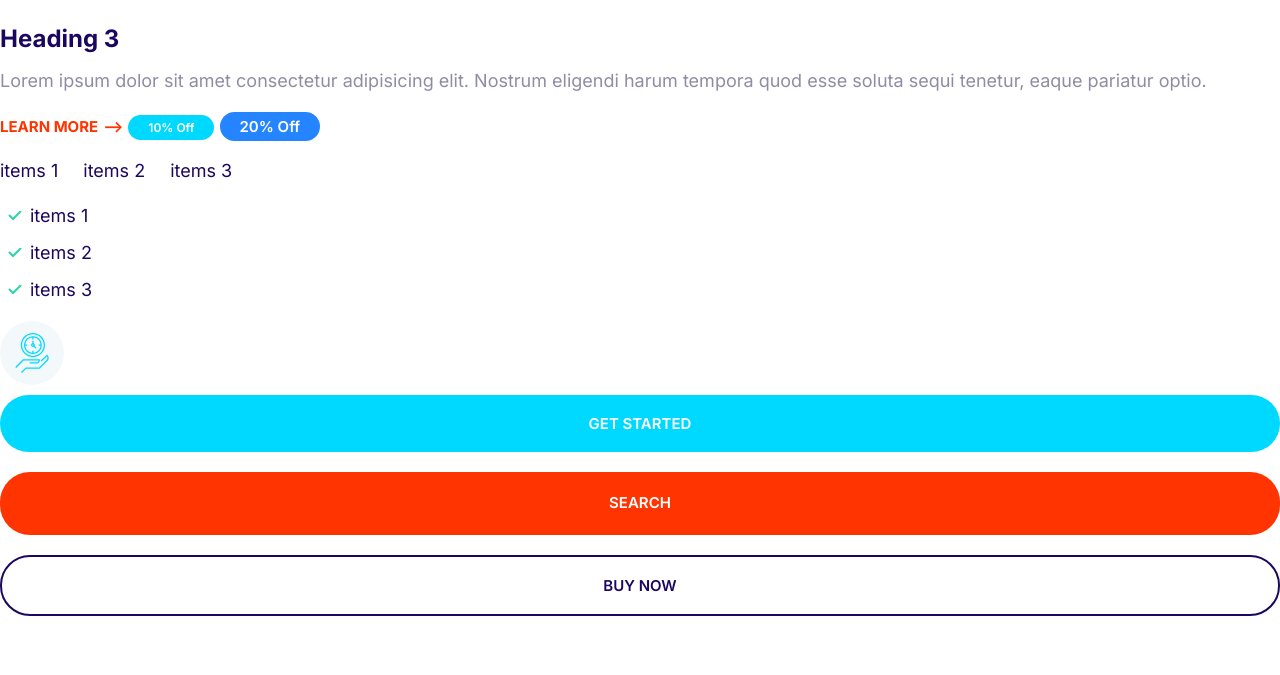
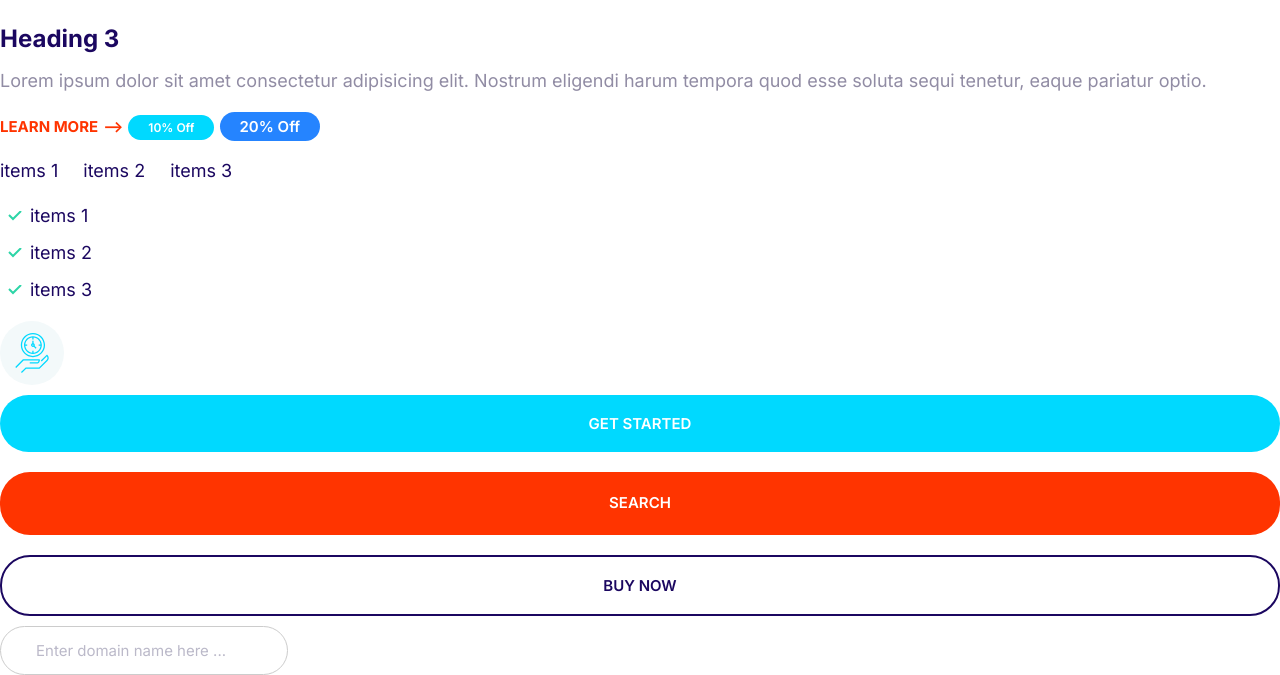
Before and after one commit to webdeveden/edenify, a plain HTML site: page index.html in a window 1280 px wide. Shown: the part 270-945 px from the top of the page. Before the commit the page ends 896 px from the top, so only its background shows below. Drawn offline with nearby package versions, Linux system fonts and the light colour scheme.

Commit message:
Defining Input components.

```diff
--- a/css/styles.css
+++ b/css/styles.css
@@ -237,3 +237,25 @@ a {
     font-size: 1.5rem;
   }
 }
+
+/*Inputs */
+
+.input {
+  padding: 1.5rem 3.5rem;
+  border: 1px solid #ccc;
+  border-radius: 30px;
+  outline: 0;
+  color: var(--color-headings);
+  font-size: 2rem;
+}
+
+/*changing placeholder properties*/
+::placeholder {
+  color: #bbb9c9;
+}
+
+@media screen and (min-width: 1024px) {
+  .input {
+    font-size: 1.5rem;
+  }
+}
--- a/index.html
+++ b/index.html
@@ -44,5 +44,6 @@
     <button class="btn btn--primary btn__block">Get started</button>
     <a href="#" class="btn btn--accent btn__block"> search </a>
     <button class="btn btn--primary btn__block btn__outline">Buy Now</button>
+    <input type="text" class="input" placeholder="Enter domain name here ..." />
   </body>
 </html>
```
Also changed, not shown: components/inputs.html (added, +1 -0 lines).
